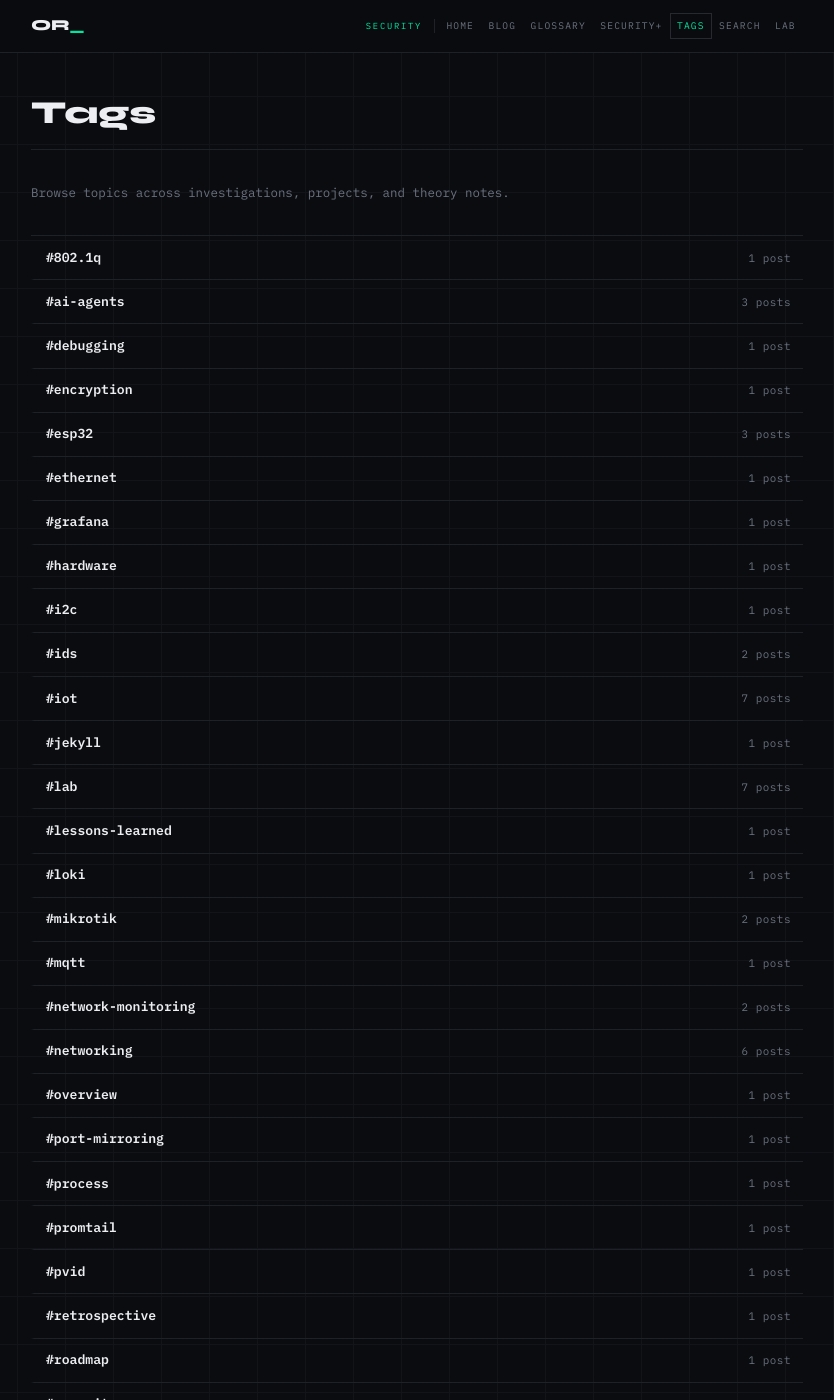
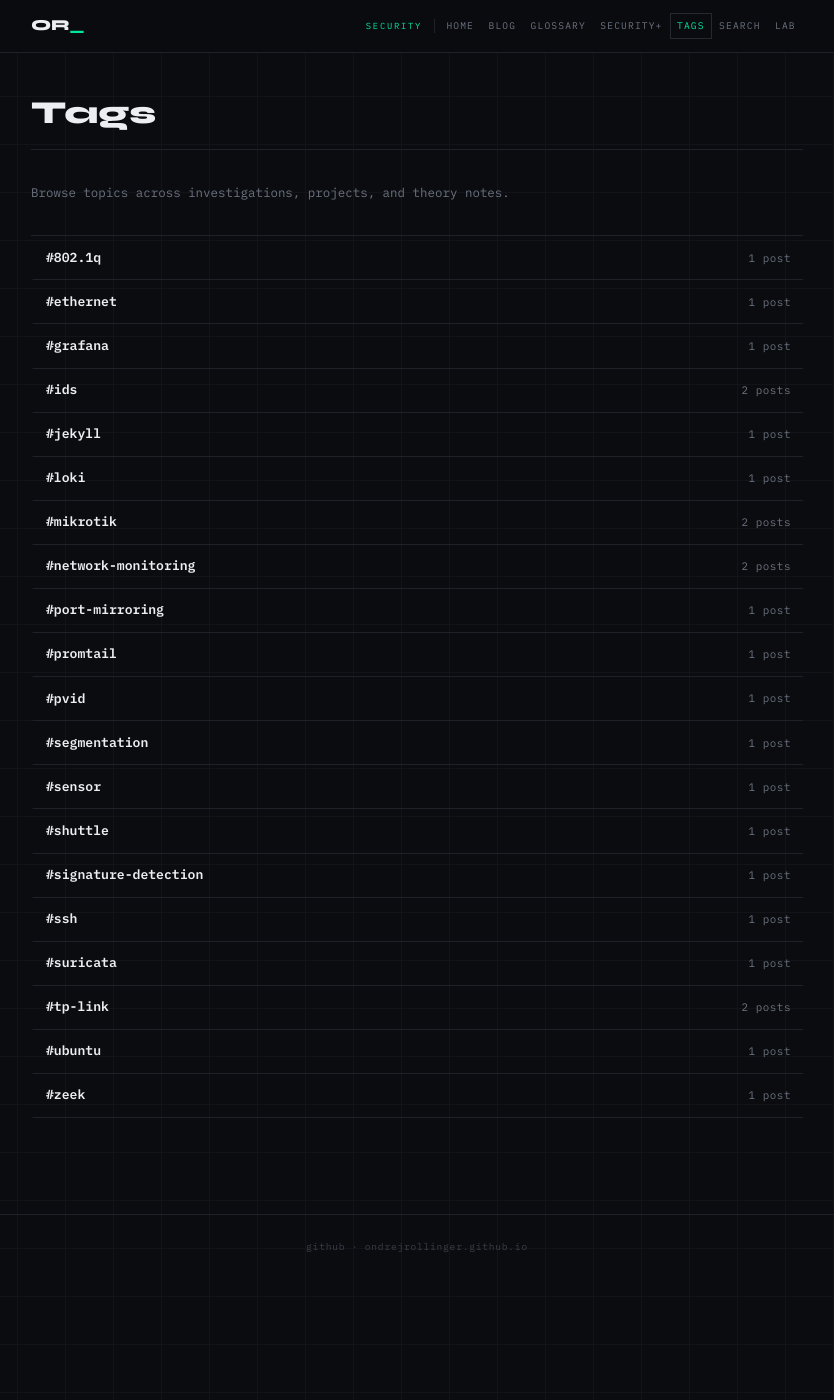
Before and after one commit to ondrejrollinger/ondrejrollinger.github.io, a Jekyll site: the page built from tags.md, in a window 1280 px wide and 1400 px high. Shown: the whole window, without its empty margins (223-1057 px from the left). Built offline with Jekyll 4.4.1, drawn with Linux system fonts in a browser that asks for light colours; some of the changed text lies outside the part shown.

Commit message:
Fix back-link hover color and exclude IoT tags from /tags/
Two issues: (1) .back-link:hover had no .section-embedded override,
so "All tags" hovered cyber-green on IoT tag pages instead of amber.
Add .section-embedded .back-link:hover { color: var(--embedded); }.
(2) /tags/ looped site.tags with no filter, so IoT-only tags (i2c,
esp32, mqtt, tls, ai-agents, etc.) leaked into the cybersec tag
index alongside cybersec tags, even though /iot/tags/ already exists
as the properly-scoped IoT equivalent. Add the same
where_exp-against-'iot' exclusion already used in blog.html for
posts, applied to the tag list instead.

Verified via local build + Playwright (real mouse.move, since
.hover() doesn't reliably trigger :hover in headless mode): on
/tag-i2c/ the back-link hovers to rgb(245, 158, 11) (amber); on
/tag-grafana/ it stays rgb(0, 229, 160) (cyber-green). /tags/ now
lists only the 19 cybersec-only tags with i2c/esp32/mqtt/tls/
ai-agents all absent; /iot/tags/ is unaffected.

Co-Authored-By: Claude Sonnet 5 <noreply@anthropic.com>
Claude-Session: https://claude.ai/code/session_01NB93LtysBtos1HxoQe2HVf

```diff
--- a/assets/css/theme.css
+++ b/assets/css/theme.css
@@ -1367,6 +1367,8 @@ details summary:hover { color: var(--cyber); }
   color: var(--embedded);
 }
 
+.section-embedded .back-link:hover { color: var(--embedded); }
+
 .section-embedded .tag-list-item:hover .tag-count {
   color: var(--embedded);
 }
--- a/tags.md
+++ b/tags.md
@@ -15,11 +15,14 @@ permalink: /tags/
     {% assign tag_name = t[0] %}
     {% assign tag_slug = tag_name | slugify %}
     {% assign posts = t[1] %}
+    {% assign iot_match = posts | where_exp: "post", "post.tags contains 'iot'" %}
+    {% if iot_match.size == 0 %}
     <li class="tag-list-item">
       <a href="/tag-{{ tag_slug }}/">
         <span class="tag-name">#{{ tag_name }}</span>
         <span class="tag-count">{{ posts | size }} post{% if posts.size != 1 %}s{% endif %}</span>
       </a>
     </li>
+    {% endif %}
   {% endfor %}
 </ul>
```
